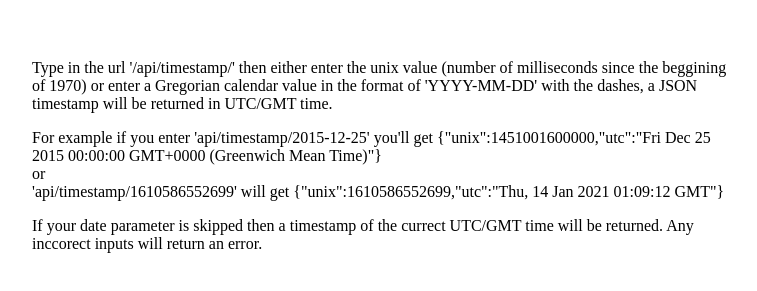
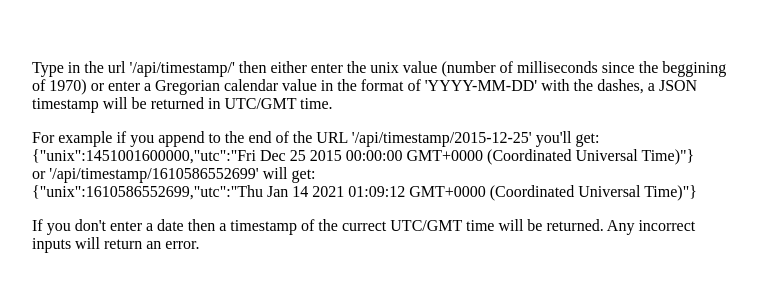
Before and after one commit to WesamKhalil/timestamp-api, a website: page views/index.html in a window 1280 px wide. Shown: the part 79-370 px from the top of the page, without its empty margins (258-1015 px from the left). Drawn offline with Linux system fonts and the light colour scheme; files that its build step writes are made by us from their sources.

Commit message:
Update index.html

```diff
--- a/views/index.html
+++ b/views/index.html
@@ -11,10 +11,10 @@
         <div class="cont">
             <p>Type in the url '/api/timestamp/' then either enter the unix value (number of milliseconds since the beggining of 1970)
                 or enter a Gregorian calendar value in the format of 'YYYY-MM-DD' with the dashes, a JSON timestamp will be returned in UTC/GMT time.</p>
-            <p>For example if you enter 'api/timestamp/2015-12-25' you'll get {"unix":1451001600000,"utc":"Fri Dec 25 2015 00:00:00 GMT+0000 (Greenwich Mean Time)"}<br>
-            or<br>
-            'api/timestamp/1610586552699' will get {"unix":1610586552699,"utc":"Thu, 14 Jan 2021 01:09:12 GMT"}</p>
-            <p>If your date parameter is skipped then a timestamp of the currect UTC/GMT time will be returned. Any inccorect inputs will return an error.</p>
+            <p>For example if you append to the end of the URL '/api/timestamp/2015-12-25' you'll get:<br> {"unix":1451001600000,"utc":"Fri Dec 25 2015 00:00:00 GMT+0000 (Coordinated Universal Time)"}<br>
+            or '/api/timestamp/1610586552699' will get:<br>
+            {"unix":1610586552699,"utc":"Thu Jan 14 2021 01:09:12 GMT+0000 (Coordinated Universal Time)"}</p>
+            <p>If you don't enter a date then a timestamp of the currect UTC/GMT time will be returned. Any incorrect inputs will return an error.</p>
         </div>
     </body>
 </html>
```
